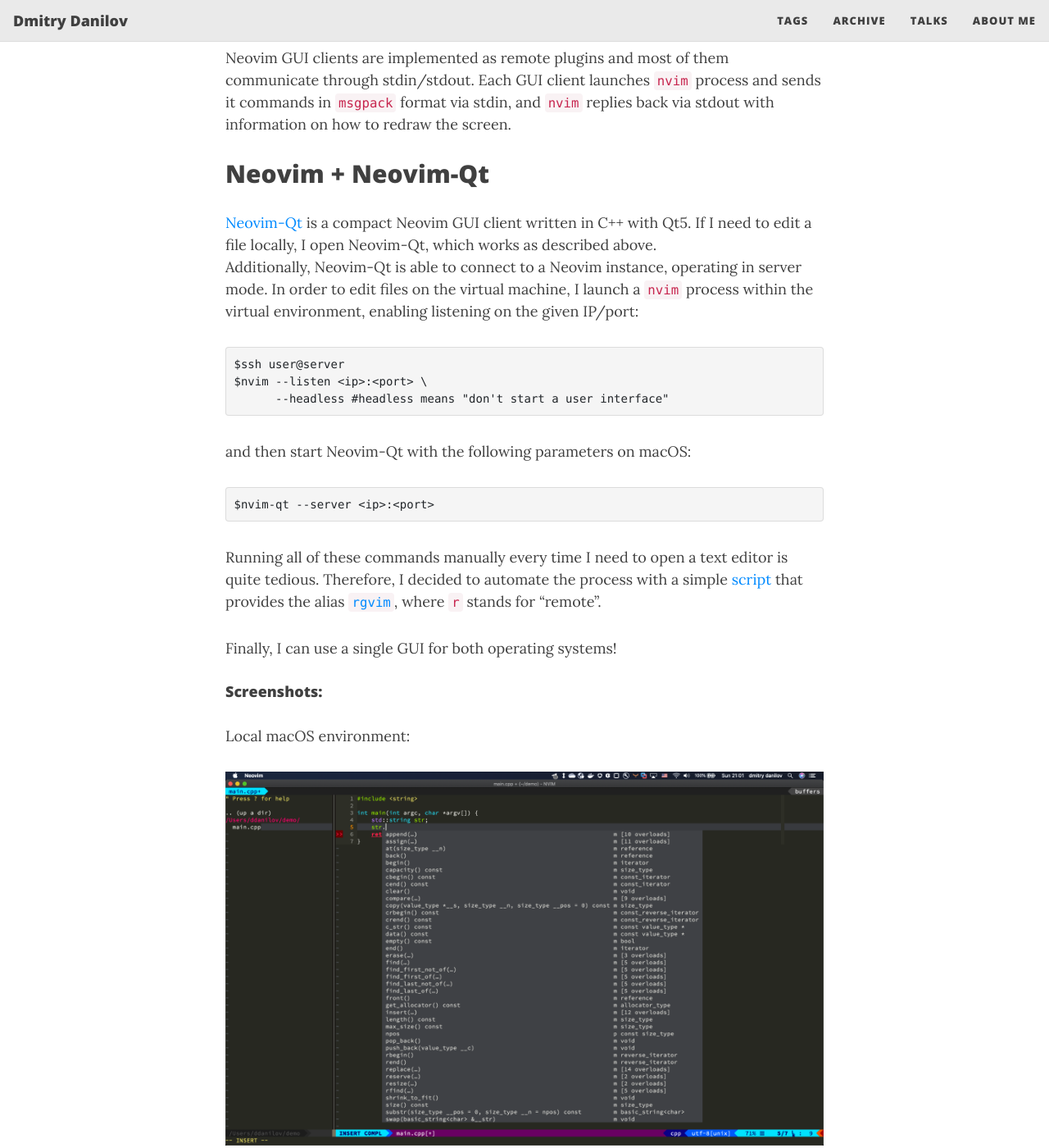
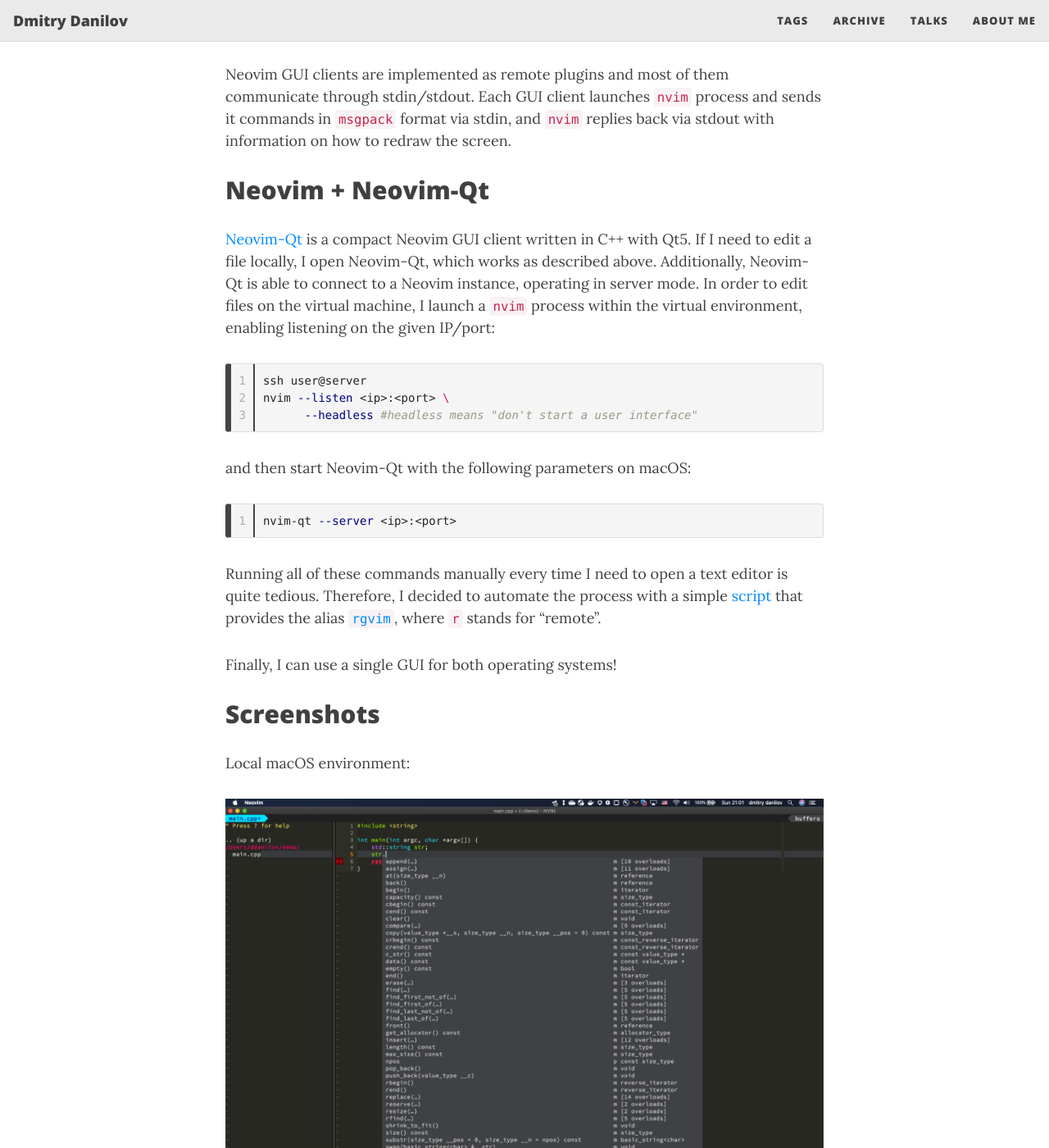
Before and after one commit to f-squirrel/f-squirrel.github.io, a Jekyll site: the page built from _posts/2020-05-24-the-switch-from-vim.md, in a window 1280 px wide and 1400 px high, scrolled down 1369 px. Shown: the whole window at 82% size. Built offline with Jekyll 4.4.1, drawn with Linux system fonts in a browser that asks for light colours; nearby versions of some CDN libraries; comment, search, counter and statistics services are not loaded; some of the changed text lies outside the part shown.

Commit message:
fix: md violations

````diff
--- a/_posts/2020-05-24-the-switch-from-vim.md
+++ b/_posts/2020-05-24-the-switch-from-vim.md
@@ -9,30 +9,29 @@
 
 For the past five years, my go-to text editors have been Vim and [gVim](https://en.wikipedia.org/wiki/Vim_(text_editor)#Interface){:target="_blank"}/[MacVim](https://macvim-dev.github.io/macvim/){:target="_blank"}.
 Currently, I work on macOS with Ubuntu, as a target OS, running on the local VMware Fusion virtual machine.
-<br>Personally, I prefer to use the macOS GUI over Ubuntu and do not enjoy constantly switching between windows,
+
+Personally, I prefer to use the macOS GUI over Ubuntu and do not enjoy constantly switching between windows,
 so I used to connect to the machine with `ssh -XY user@server` and run gVim there.
-Since macOS supports [X Window System](https://www.xquartz.org/){:target="_blank"}, I was able to open the gVim window in macOS as a “native” application.
-<br>However, when I had to edit a file locally on macOS, naturally I used MacVim.
+Since macOS supports [X Window System](https://www.xquartz.org/){:target="_blank"}, I was able to open the gVim window in macOS as a “native” application. However, when I had to edit a file locally on macOS, naturally I used MacVim.
 
 Over time, it became increasingly inconvenient because the behavior and appearance of gVim and MacVim had minor differences.
 Additionally, the X Window System simply does not fit the macOS ecosystem well.
 
+## Visual Studio Code ##
 
-## Visual Studio Code ##
 I started to search for efficient alternatives and almost ended up switching to [Visual Studio Code](https://code.visualstudio.com/){:target="_blank"}.
 Don’t get me wrong - VS Code is an awesome text editor with features that a Vim user can only dream of, but I got used to my Vim shortcuts and plugins. I know there is Vim support in VS Code, but it is not the same.
 
+## Neovim ##
 
-## Neovim ##
 Eventually, I discovered [Neovim](https://neovim.io/){:target="_blank"}.
 
 > Neovim is a refactor, and sometimes redactor, in the tradition of Vim (which itself derives from Stevie). It is not a rewrite but a continuation and extension of Vim.
-
+>
 > Nvim always includes ALL features, in contrast to Vim (which ships with
 various combinations of 100+ optional features). Think of it as a leaner
 version of Vim's "HUGE" build. This reduces surface area for bugs, and
 removes a common source of confusion and friction for users.
-
 
 Once Neovim is installed, it behaves the same way as Vim and supports all of its plugins.
 Basically, it is a drop-in replacement of Vim.
@@ -44,31 +43,31 @@
 Each GUI client launches `nvim` process and sends it commands in `msgpack` format via stdin, and `nvim`
 replies back via stdout with information on how to redraw the screen.
 
+## Neovim + Neovim-Qt ##
 
-## Neovim + Neovim-Qt ##
 [Neovim-Qt](https://github.com/equalsraf/neovim-qt){:target="_blank"} is a compact Neovim GUI client written in C++ with Qt5.
 If I need to edit a file locally, I open Neovim-Qt, which works as described above.
-<br>Additionally, Neovim-Qt is able to connect to a Neovim instance, operating in server mode.
+Additionally, Neovim-Qt is able to connect to a Neovim instance, operating in server mode.
 In order to edit files on the virtual machine, I launch a `nvim` process within the virtual environment, enabling listening on the given IP/port:
-<pre>
-$ssh user@server
-$nvim --listen &lt;ip&gt;:&lt;port&gt; \
+
+```sh
+ssh user@server
+nvim --listen <ip>:<port> \
       --headless #headless means "don't start a user interface"
-</pre>
+```
 
 and then start Neovim-Qt with the following parameters on macOS:
-<pre>
-$nvim-qt --server &lt;ip&gt;:&lt;port&gt;
-</pre>
 
+```sh
+nvim-qt --server <ip>:<port>
+```
 
 Running all of these commands manually every time I need to open a text editor is quite tedious.
 Therefore, I decided to automate the process with a simple [script](https://github.com/f-squirrel/scripts/blob/master/utils/run_nvim_remotely.zsh){:target="_blank"} that provides the alias [`rgvim`](https://github.com/f-squirrel/scripts/blob/master/utils/run_nvim_remotely.zsh#L78){:target="_blank"}, where `r` stands for “remote”.
 
 Finally, I can use a single GUI for both operating systems!
 
-
-#### Screenshots: ####
+## Screenshots ##
 
 Local macOS environment:
 
````
